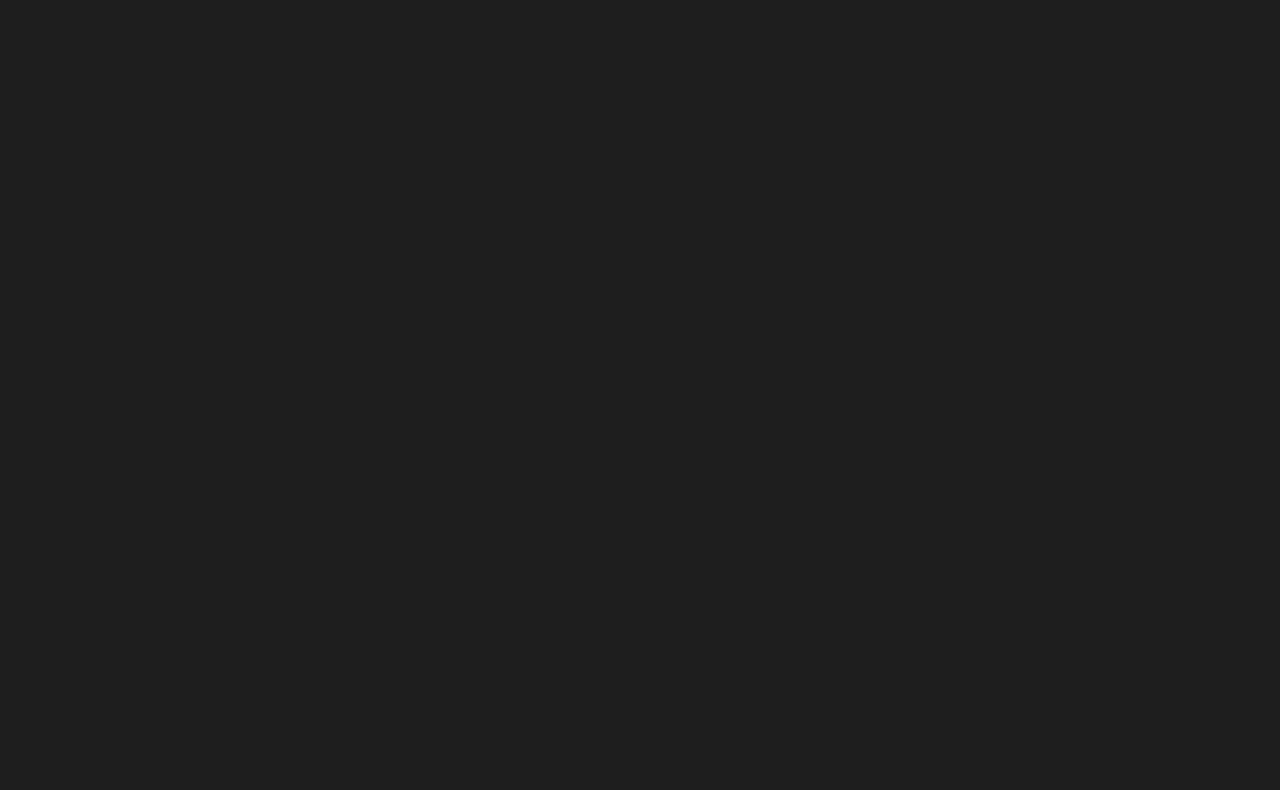
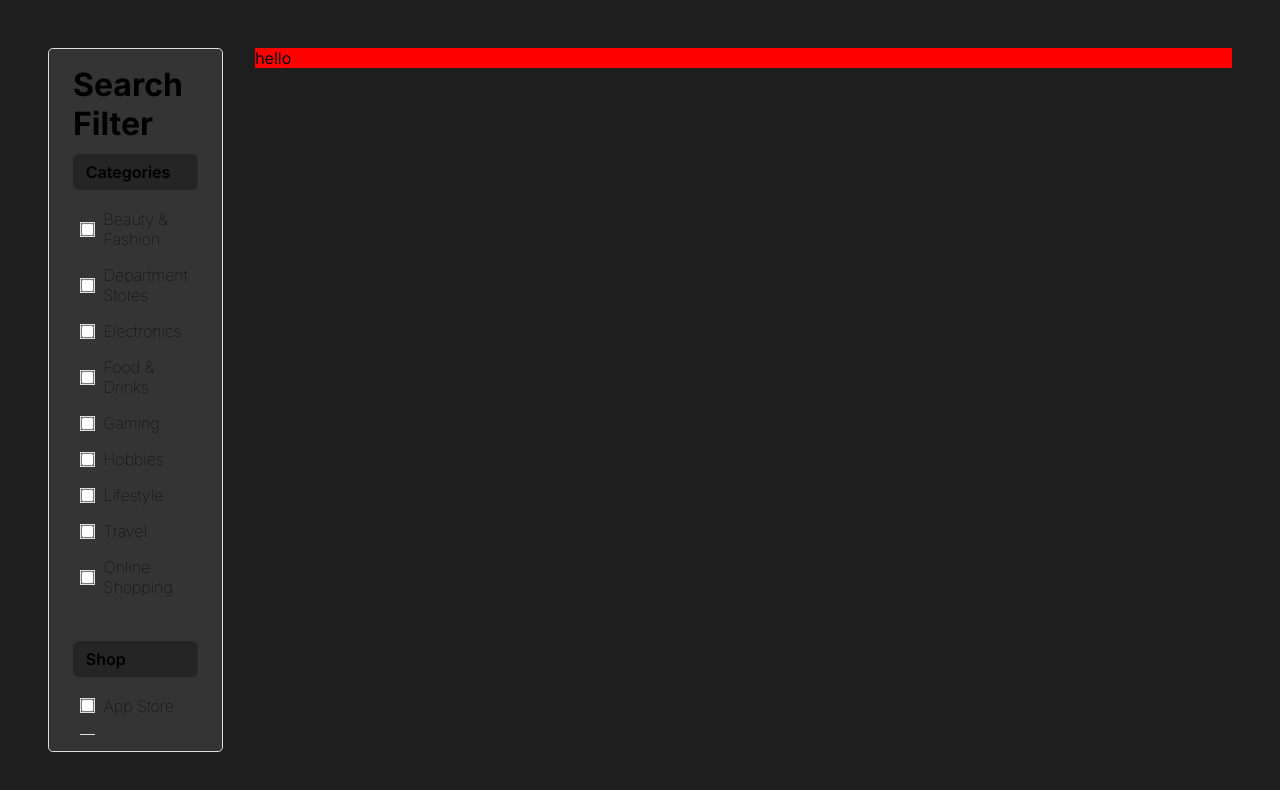
Before and after one commit to qwerttyuiiop1/CSSECDV, a Next.js app: page /shop in a window 1280 px wide. Shown: the top 790 px of the page. Built offline with nearby package versions, Linux system fonts and the light colour scheme.

Commit message:
created shop filters

```diff
--- a/src/app/globals.css
+++ b/src/app/globals.css
@@ -88,6 +88,8 @@ body {
 body {
   color: rgb(var(--foreground-rgb));
   background-color: #1E1E1E;
+  margin: 0;
+  padding: 0;
 }
 
 a {
--- /dev/null
+++ b/src/app/shop/page.module.css
@@ -0,0 +1,69 @@
+.main_container {
+  display: flex;
+  padding: 2rem;
+  max-height: 100vh;
+}
+
+.filter_container {
+  display: flex;
+  flex-direction: column;
+  overflow: hidden;
+
+  width: 15%;
+  max-height: calc(100vh - 6rem);
+  height: 100vh;
+  margin: 1rem;
+  border: 1px solid #dfdfdf;
+  border-radius: 0.3rem;
+  padding: 1rem 1.5rem;
+  background-color: #343434;
+}
+
+.header_text {
+  font-weight: 520;
+  background-color: #252525;
+  border-radius: 0.4rem;
+  padding: 0.5rem 0.8rem;
+  margin: 0.7rem 0;
+}
+
+.filter_item_container {
+  display: flex;
+}
+
+.checkbox_label {
+  display: flex;
+  align-items: center;
+}
+
+.checkbox {
+  outline: 1px solid #dfdfdf;
+  accent-color: #343434;
+  margin-right: 0.6rem;
+}
+
+.categories_container, .shops_container {
+  display: flex;
+  flex-direction: column;
+  gap: 1rem;
+  margin-bottom: 1.5rem;
+  padding: 0.5rem;
+}
+
+.shops_container {
+  height: 100%;
+  overflow-y: auto;
+  margin-bottom: 0;
+}
+
+
+.filter_item_name {
+  font-weight: lighter;
+}
+
+.shop_container {
+  width: 85%;
+  height: 100%;
+  margin: 1rem;
+  background-color: red;
+}
--- a/src/app/shop/page.tsx
+++ b/src/app/shop/page.tsx
@@ -1,7 +1,113 @@
-export default function Shop(){
-    return (
-        <div>
+"use client";
 
+import { useState } from "react";
+import styles from "./page.module.css";
+
+const filter_items = [
+  "Beauty & Fashion",
+  "Department Stores",
+  "Electronics",
+  "Food & Drinks",
+  "Gaming",
+  "Hobbies",
+  "Lifestyle",
+  "Travel",
+  "Online Shopping",
+];
+
+const shops = [
+  "App Store",
+  "Bench",
+  "Fully Booked",
+  "Grab Car",
+  "Grab Food",
+  "Lalamove",
+  "Lazada",
+  "National Bookstore",
+  "Samsung",
+  "Shopee",
+  "SM Supermarket",
+  "Steam",
+  "Uniqlo",
+
+  "App Store",
+  "Bench",
+  "Fully Booked",
+  "Grab Car",
+  "Grab Food",
+  "Lalamove",
+  "Lazada",
+  "National Bookstore",
+  "Samsung",
+  "Shopee",
+  "SM Supermarket",
+  "Steam",
+  "Uniqlo",
+];
+
+interface FilterItemsProps {
+  items: string[];
+}
+
+export default function Shop() {
+  const [categoryCheckedItems, setCategoryCheckedItems] = useState<{
+    [key: string]: boolean;
+  }>({});
+  const [shopCheckedItems, setShopCheckedItems] = useState<{
+    [key: string]: boolean;
+  }>({});
+
+  const handleCategoryCheckboxChange = (item: string) => {
+    setCategoryCheckedItems({
+      ...categoryCheckedItems,
+      [item]: !categoryCheckedItems[item],
+    });
+  };
+
+  const handleShopCheckboxChange = (item: string) => {
+    setShopCheckedItems({
+      ...shopCheckedItems,
+      [item]: !shopCheckedItems[item],
+    });
+  };
+
+  return (
+    <div className={styles.main_container}>
+      <div className={styles.filter_container}>
+        <h1>Search Filter</h1>
+        <h4 className={styles.header_text}>Categories</h4>
+        <div className={styles.categories_container}>
+          {filter_items.map((item, index) => (
+            <label className={styles.checkbox_label}>
+              <input
+                type="checkbox"
+                className={styles.checkbox}
+                onChange={() => handleCategoryCheckboxChange(item)}
+                checked={categoryCheckedItems[item] || false}
+              />
+              <h4 className={styles.filter_item_name}>{item}</h4>
+            </label>
+          ))}
         </div>
-    )
+
+        <h4 className={styles.header_text}>Shop</h4>
+        <div className={styles.shops_container}>
+            {shops.map((item, index) => (
+              <label className={styles.checkbox_label}>
+                <input
+                  type="checkbox"
+                  className={styles.checkbox}
+                  onChange={() => handleShopCheckboxChange(item)}
+                  checked={shopCheckedItems[item] || false}
+                />
+                <h4 className={styles.filter_item_name}>{item}</h4>
+              </label>
+            ))}
+        </div>
+      </div>
+
+
+      <div className={styles.shop_container}>hello</div>
+    </div>
+  );
 }
```
